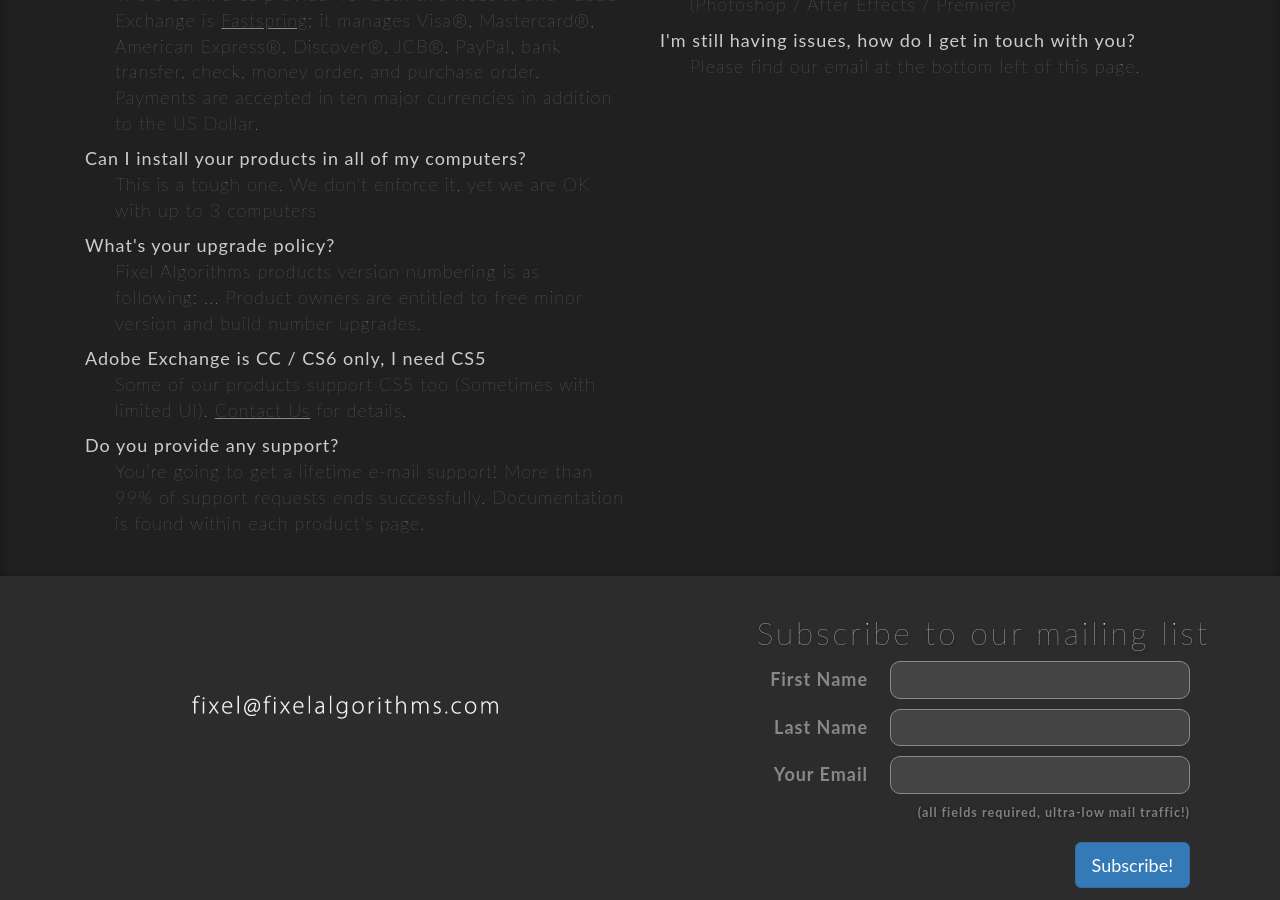
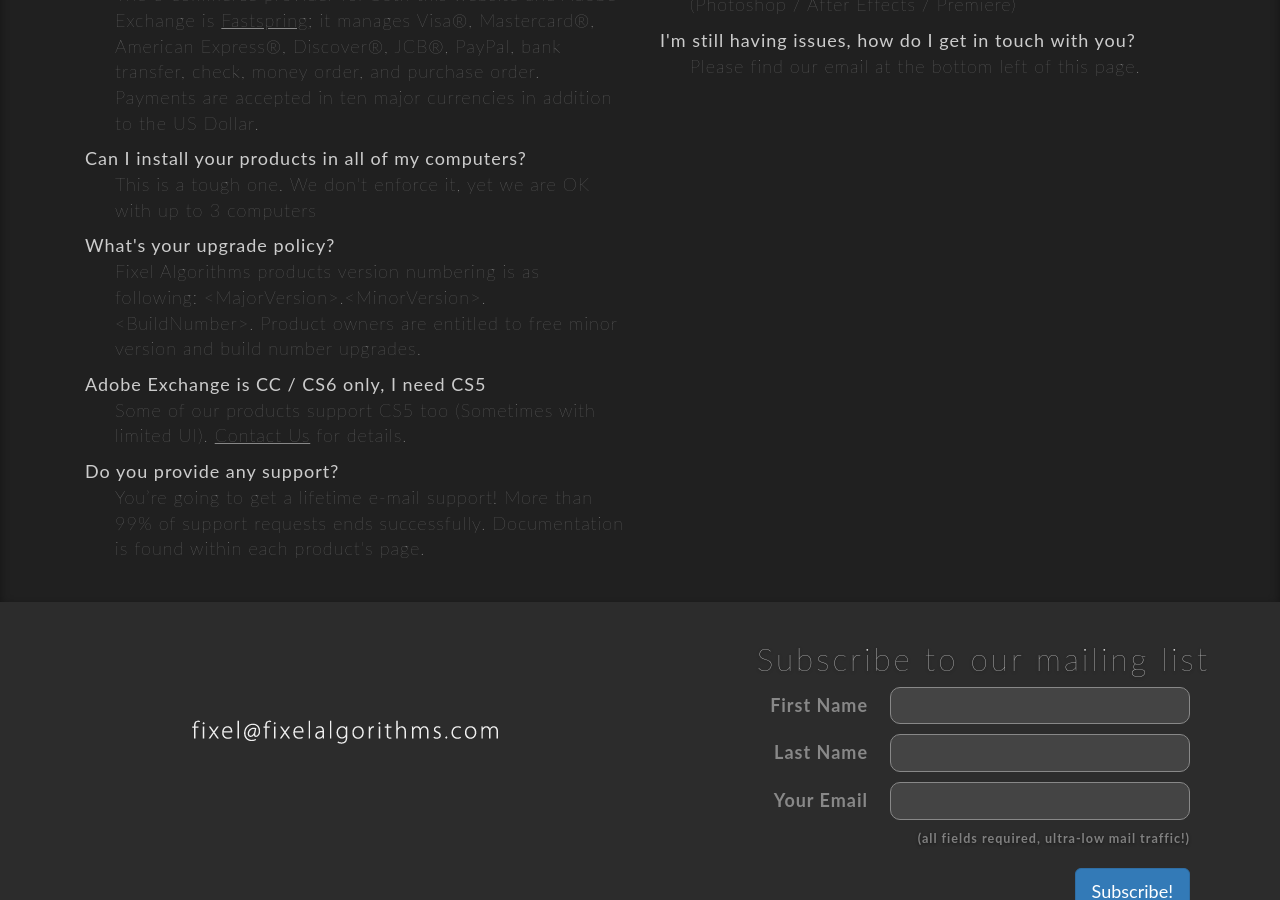
Before and after one commit to FixelAlgorithmsTeam/fixel, a Jekyll site: the page built from support/index.html, in a window 1280 px wide and 900 px high, scrolled down 764 px. Built offline with Jekyll 4.4.1, drawn with Linux system fonts in a browser that asks for light colours; nearby versions of some CDN libraries; comment, search, counter and statistics services are not loaded.

Commit message:
Support Page
New
	- 	Edited some data.
Removed
	- 	B.
To Do
	- 	Create "About Us" section (Based on Fixel Algorithms Blog Post).
	- 	Update "Buy" section (Add AE Scripts).
	- 	Update Support Section..

```diff
--- a/support/index.html
+++ b/support/index.html
@@ -43,7 +43,7 @@ class: support
 						</div>
 						<div class="def">
 							<dt>What's your upgrade policy?</dt>
-							<dd>Fixel Algorithms products version numbering is as following: <MajorVersion>.<MinorVersion>.<BuildNumber>. Product owners are entitled to free minor version and build number upgrades.</dd>
+							<dd>Fixel Algorithms products version numbering is as following: &lt;MajorVersion&gt;.&lt;MinorVersion&gt;.&lt;BuildNumber&gt;. Product owners are entitled to free minor version and build number upgrades.</dd>
 						</div>
 						<div class="def">
 							<dt>Adobe Exchange is CC / CS6 only, I need CS5</dt>
```
